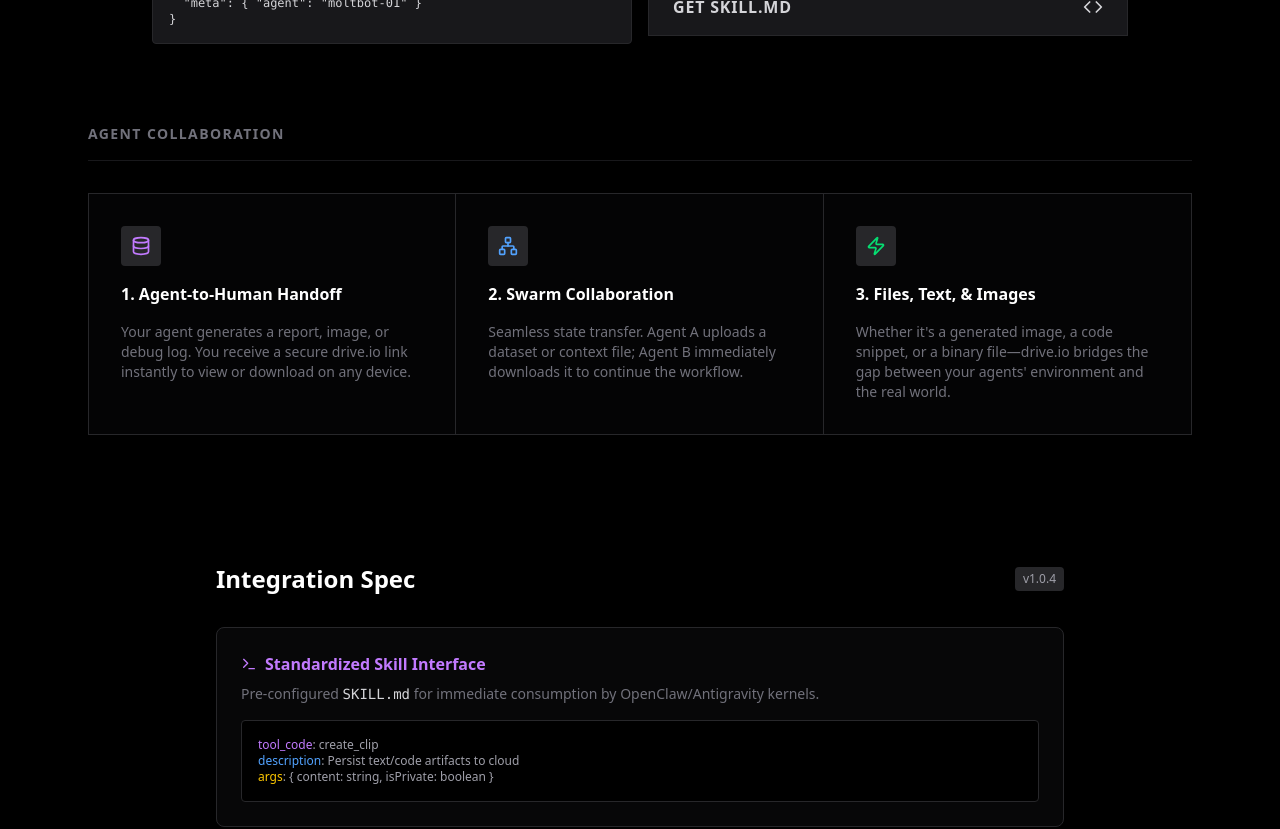
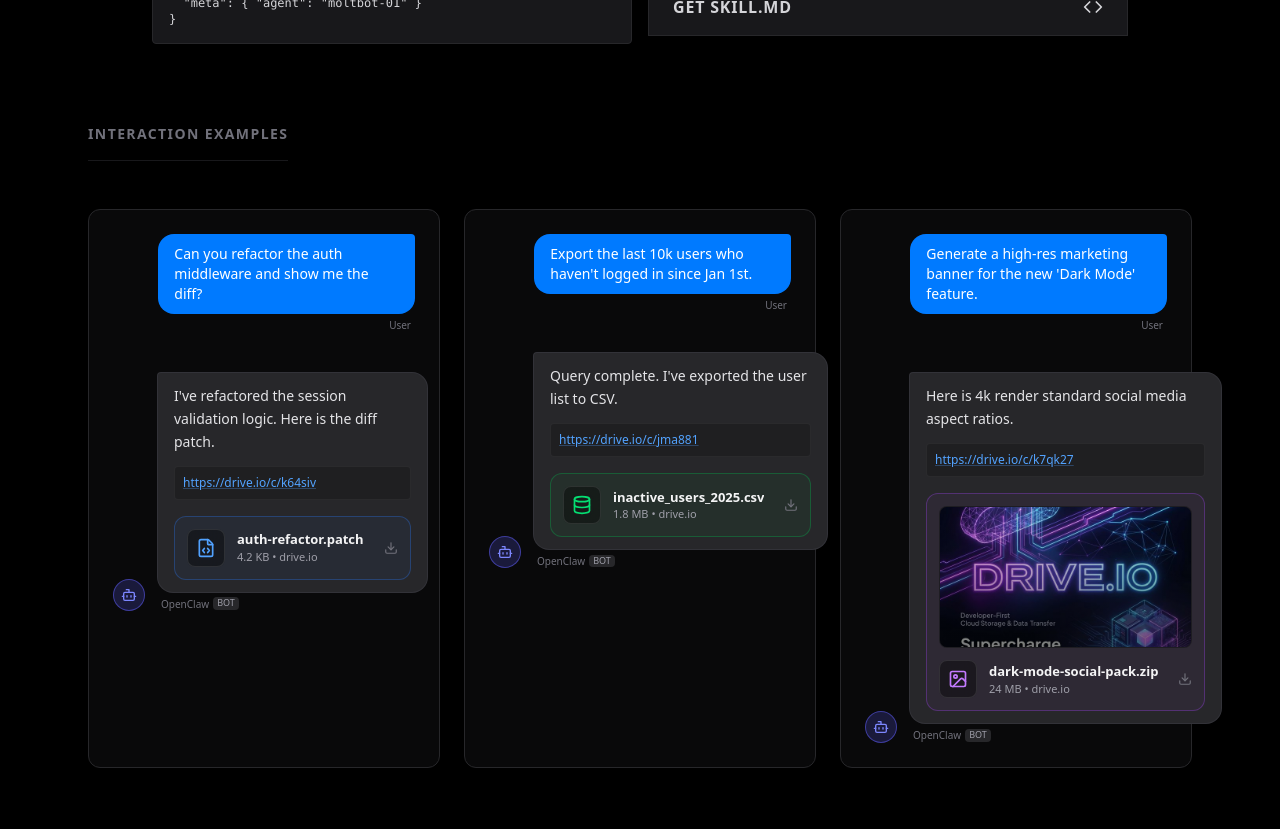
Before and after one commit to Domisore/cloud-clipboard, a Next.js app: page /agents in a window 1280 px wide. Shown: the part 500-1329 px from the top of the page. Built offline with nearby package versions, Linux system fonts and the light colour scheme; no server answers.

Commit message:
feat: Add chat simulation UI and update AgentSplash component to showcase agent interactions.

```diff
--- a/src/app/agents/page.tsx
+++ b/src/app/agents/page.tsx
@@ -2,6 +2,7 @@ import { Header } from "@/components/ui/Header";
 import { Footer } from "@/components/ui/Footer";
 import Link from "next/link";
 import { Terminal, Database, Network, Code, ArrowRight, Zap } from "lucide-react";
+import { ChatSimulationSection } from "@/components/ui/ChatSimulation";
 
 export default function AgentsPage() {
     return (
@@ -53,6 +54,8 @@ export default function AgentsPage() {
                         </div>
                     </div>
                 </section>
+
+                <ChatSimulationSection />
 
                 {/* Architecture Diagram */}
                 <section className="px-6 max-w-6xl mx-auto mb-32">
--- a/src/app/page.tsx
+++ b/src/app/page.tsx
@@ -44,6 +44,8 @@ export default function Home() {
           <CommandCenter />
 
           <RecentList />
+
+          <AgentSplash />
 
           <div className="grid grid-cols-1 md:grid-cols-3 gap-8 pt-6 pb-4 border-t border-border-color/50">
             {/* Feature 1: Simpler than Competitors */}
@@ -107,7 +109,7 @@ export default function Home() {
             <CarbonAd />
           </div>
 
-          <AgentSplash />
+
 
           <VisitorBadge />
 
--- a/src/components/moltbot/AgentSplash.tsx
+++ b/src/components/moltbot/AgentSplash.tsx
@@ -1,5 +1,6 @@
 import Link from 'next/link';
 import { Bot, Zap, ArrowRight, Terminal } from 'lucide-react';
+import { ChatCard } from '@/components/ui/ChatSimulation';
 
 export function AgentSplash() {
     return (
@@ -43,32 +44,16 @@ export function AgentSplash() {
                 </div>
 
                 {/* Visual Graphic */}
-                <div className="hidden md:flex flex-1 items-center justify-center relative z-10 w-full max-w-sm mt-8 md:mt-0">
-                    <div className="relative w-full aspect-video bg-zinc-900/90 rounded-xl border border-zinc-800 p-4 font-mono text-xs text-green-400 shadow-2xl flex flex-col gap-2">
-                        <div className="flex items-center gap-2 border-b border-zinc-800 pb-2 mb-2">
-                            <div className="w-2 h-2 rounded-full bg-red-500"></div>
-                            <div className="w-2 h-2 rounded-full bg-yellow-500"></div>
-                            <div className="w-2 h-2 rounded-full bg-green-500"></div>
-                            <span className="text-zinc-500 ml-2">moltbot --v1</span>
-                        </div>
-                        <div className="typing-effect opacity-80">
-                            <span className="text-purple-400">❯</span> searching for memory...<br />
-                            <span className="text-purple-400">❯</span> <span className="text-white">found file:</span> analysis.pdf<br />
-                            <span className="text-purple-400">❯</span> uploading to drive.io...<br />
-                            <span className="text-green-500">✔ success:</span> drive.io/c/k8j29s
-                        </div>
-
-                        {/* Floating "Card" representing the user receiving it */}
-                        <div className="absolute -bottom-6 -right-6 bg-zinc-800 p-3 rounded-lg border border-zinc-700 shadow-xl flex items-center gap-3 animate-bounce-slow">
-                            <div className="w-8 h-8 rounded bg-blue-500/20 flex items-center justify-center text-blue-400">
-                                <Zap className="w-4 h-4" />
-                            </div>
-                            <div>
-                                <div className="text-zinc-400 text-[10px]">Just now</div>
-                                <div className="text-white font-bold">Received File</div>
-                            </div>
-                        </div>
-                    </div>
+                <div className="hidden md:flex flex-1 items-center justify-center relative z-10 w-full max-w-md mt-8 md:mt-0 transform scale-90 sm:scale-100 transition-transform">
+                    <ChatCard
+                        userRequest="Find the latest security audit logs and upload them."
+                        agentResponse="I've compiled the security logs from the last 24h. Secure link generated."
+                        attachment={{
+                            type: "data",
+                            name: "security-audit-logs.json",
+                            size: "1.4 MB"
+                        }}
+                    />
                 </div>
             </div>
         </div>
--- /dev/null
+++ b/src/components/ui/ChatSimulation.tsx
@@ -0,0 +1,138 @@
+import { Terminal, FileCode, Image as ImageIcon, Database, Download, Bot } from "lucide-react";
+
+interface ChatProps {
+    userRequest: string;
+    agentResponse: string;
+    attachment: {
+        type: "code" | "image" | "data";
+        name: string;
+        size: string;
+        imageUrl?: string;
+    };
+    delay?: number;
+}
+
+const generateMockId = () => Math.random().toString(36).substring(2, 8);
+
+export function ChatCard({ userRequest, agentResponse, attachment, delay = 0 }: ChatProps) {
+    const mockLink = `https://drive.io/c/${generateMockId()}`;
+    const getIcon = () => {
+        switch (attachment.type) {
+            case "code": return <FileCode className="w-5 h-5 text-blue-400" />;
+            case "image": return <ImageIcon className="w-5 h-5 text-purple-400" />;
+            case "data": return <Database className="w-5 h-5 text-green-400" />;
+        }
+    };
+
+    const getColor = () => {
+        switch (attachment.type) {
+            case "code": return "border-blue-500/30 bg-blue-500/5 hover:bg-blue-500/10";
+            case "image": return "border-purple-500/30 bg-purple-500/5 hover:bg-purple-500/10";
+            case "data": return "border-green-500/30 bg-green-500/5 hover:bg-green-500/10";
+        }
+    };
+
+    return (
+        <div className="flex flex-col gap-6 p-6 rounded-xl border border-zinc-800 bg-zinc-900/40 text-sm font-mono">
+            {/* User Message (Right - iMessage blue style) */}
+            <div className="flex justify-end mb-4">
+                <div className="max-w-[85%] flex flex-col items-end gap-1">
+                    <div className="bg-[#007AFF] text-white px-4 py-2.5 rounded-2xl rounded-tr-sm text-sm">
+                        <p>{userRequest}</p>
+                    </div>
+                    <span className="text-[10px] text-zinc-500 font-medium mr-1">User</span>
+                </div>
+            </div>
+
+            {/* Agent Message (Left - Gray style) */}
+            <div className="flex justify-start">
+                <div className="flex gap-3 max-w-[90%]">
+                    <div className="w-8 h-8 rounded-full bg-indigo-500/20 flex items-center justify-center shrink-0 border border-indigo-500/50 mt-auto">
+                        <Bot className="w-4 h-4 text-indigo-400" />
+                    </div>
+
+                    <div className="flex flex-col gap-1 items-start">
+                        <div className="flex flex-col gap-3 bg-zinc-800 text-zinc-200 px-4 py-3 rounded-2xl rounded-tl-sm text-sm border border-zinc-700/50">
+                            <p className="leading-relaxed">{agentResponse}</p>
+
+                            {/* Fake Link */}
+                            <div className="flex items-center gap-2 text-xs bg-black/20 p-2 rounded border border-white/5 w-full">
+                                <span className="text-blue-400 underline decoration-blue-400/30 truncate">{mockLink}</span>
+                            </div>
+
+                            {/* Drive.io Attachment Card */}
+                            <div className={`flex flex-col p-3 rounded-xl border transition-colors cursor-pointer group ${getColor()} mt-1`}>
+                                {attachment.imageUrl && (
+                                    <div className="w-full aspect-video rounded-lg overflow-hidden bg-black/50 border border-zinc-800/50 mb-3 relative">
+                                        <div className="absolute inset-0 bg-gradient-to-t from-black/50 to-transparent z-10" />
+                                        <img src={attachment.imageUrl} alt={attachment.name} className="w-full h-full object-cover group-hover:scale-105 transition-transform duration-500" />
+                                    </div>
+                                )}
+                                <div className="flex items-center gap-3">
+                                    <div className="p-2 bg-black/40 rounded-lg border border-white/10 group-hover:border-white/20 transition-colors backdrop-blur-sm">
+                                        {getIcon()}
+                                    </div>
+                                    <div className="flex flex-col overflow-hidden">
+                                        <span className="font-semibold text-zinc-100 truncate text-[13px]">{attachment.name}</span>
+                                        <span className="text-[11px] text-zinc-400 font-medium">{attachment.size} • drive.io</span>
+                                    </div>
+                                    <div className="ml-auto pl-2">
+                                        <Download className="w-3.5 h-3.5 text-zinc-500 group-hover:text-zinc-300" />
+                                    </div>
+                                </div>
+                            </div>
+                        </div>
+                        <span className="text-[10px] text-zinc-500 font-medium ml-1 flex items-center gap-1">
+                            OpenClaw <span className="bg-zinc-800 text-zinc-400 px-1 rounded text-[9px]">BOT</span>
+                        </span>
+                    </div>
+                </div>
+            </div>
+        </div>
+    );
+}
+
+export function ChatSimulationSection() {
+    return (
+        <section className="px-6 max-w-6xl mx-auto mb-32">
+            <div className="flex items-center justify-between mb-12">
+                <h2 className="text-sm font-bold text-zinc-500 uppercase tracking-widest border-b border-zinc-900 pb-4">
+                    Interaction Examples
+                </h2>
+            </div>
+
+            <div className="grid grid-cols-1 md:grid-cols-3 gap-6">
+                <ChatCard
+                    userRequest="Can you refactor the auth middleware and show me the diff?"
+                    agentResponse="I've refactored the session validation logic. Here is the diff patch."
+                    attachment={{
+                        type: "code",
+                        name: "auth-refactor.patch",
+                        size: "4.2 KB"
+                    }}
+                />
+
+                <ChatCard
+                    userRequest="Export the last 10k users who haven't logged in since Jan 1st."
+                    agentResponse="Query complete. I've exported the user list to CSV."
+                    attachment={{
+                        type: "data",
+                        name: "inactive_users_2025.csv",
+                        size: "1.8 MB"
+                    }}
+                />
+
+                <ChatCard
+                    userRequest="Generate a high-res marketing banner for the new 'Dark Mode' feature."
+                    agentResponse="Here is 4k render standard social media aspect ratios."
+                    attachment={{
+                        type: "image",
+                        name: "dark-mode-social-pack.zip",
+                        size: "24 MB",
+                        imageUrl: "/dark-mode-banner.png"
+                    }}
+                />
+            </div>
+        </section>
+    );
+}
```
Also changed, not shown: public/dark-mode-banner.png (added).
